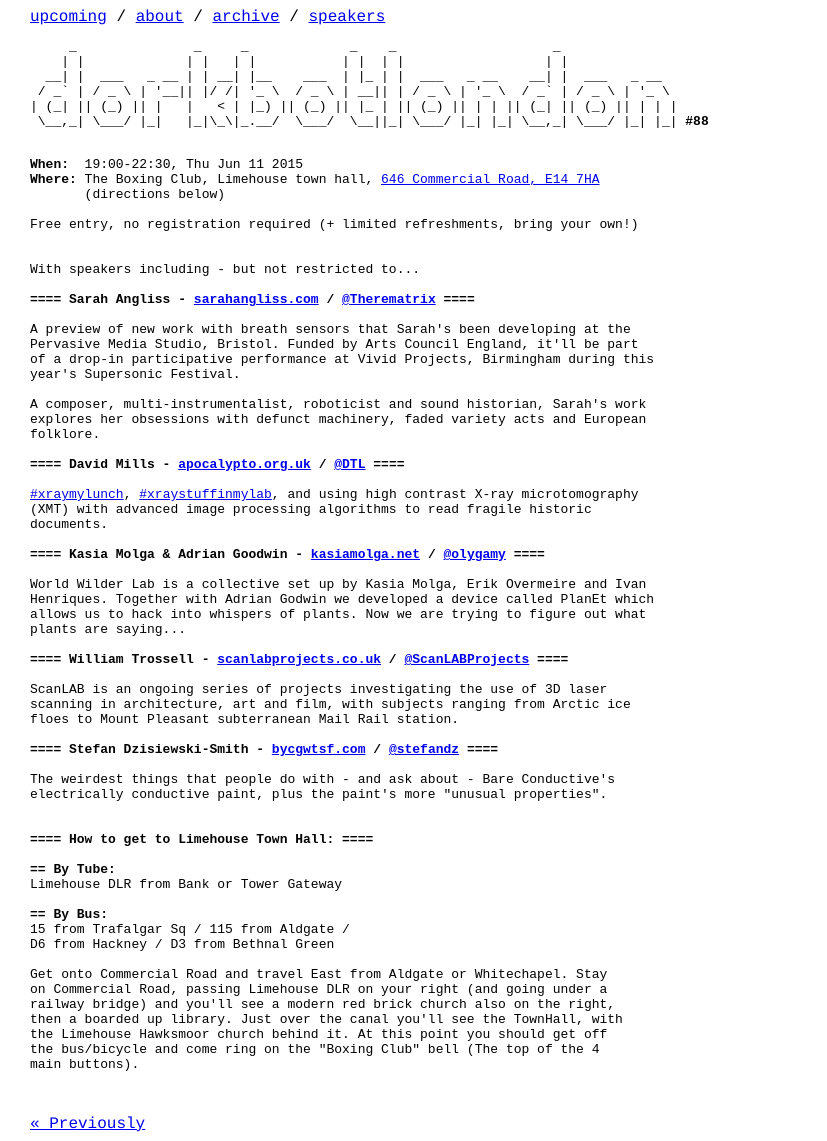
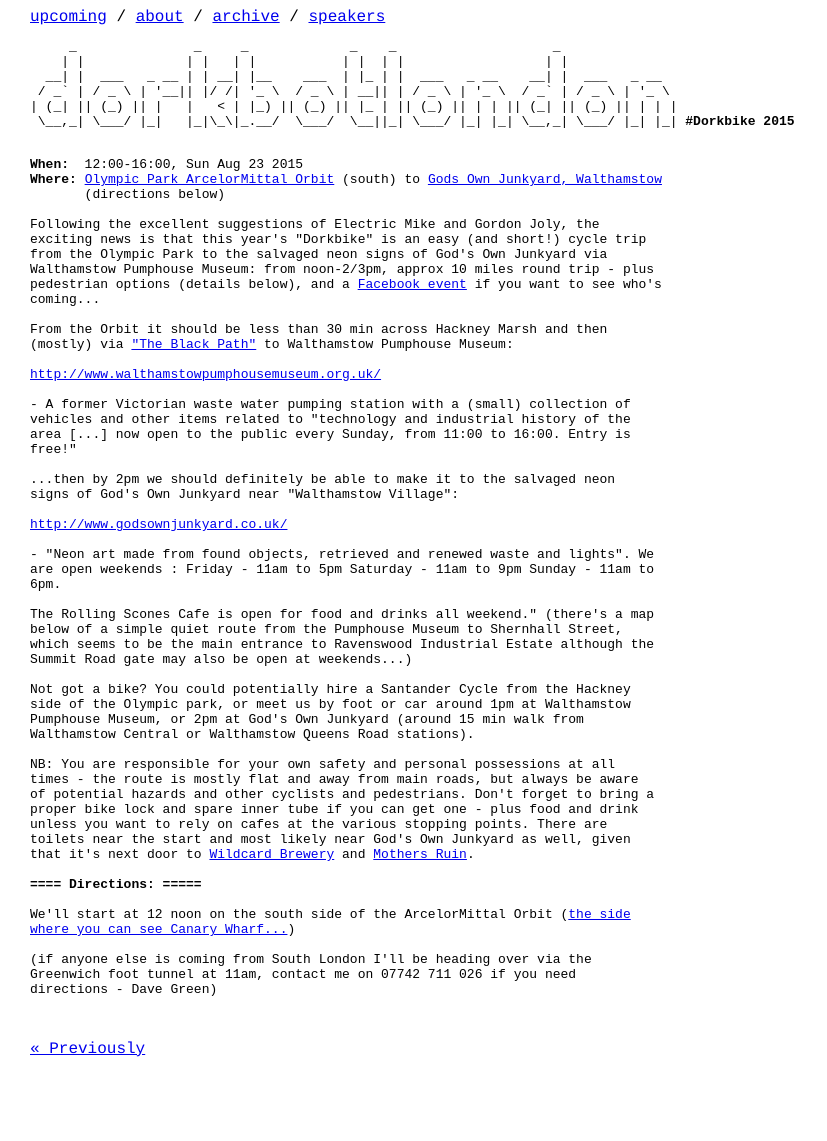
Before and after one commit to dorkbotlondon/dorkbotlondon.github.io, a Jekyll site: the page built from index.html, in a window 1280 px wide. Shown: the whole page, without its empty margins (0-827 px from the left). Built offline with Jekyll 4.4.1, drawn with Linux system fonts in a browser that asks for light colours; Markdown is read by kramdown in place of the engine named in the settings; after the commit the page ends 1066 px from its top, so only the background shows below that.

Commit message:
Dorkbike 2015

```diff
--- a/_data/locations.yml
+++ b/_data/locations.yml
@@ -20,6 +20,21 @@
         the Limehouse Hawksmoor church behind it. At this point you should get off
         the bus/bicycle and come ring on the "Boxing Club" bell (The top of the 4
         main buttons).
+
+dorkbike_2015:
+    where:
+        Olympic Park ArcelorMittal Orbit (south) to Gods Own Junkyard, Walthamstow
+    where_html: |
+        <a href="https://maps.google.com/maps?ll=51.538333%2C-0.013333&amp;q=51.538333%2C-0.013333&amp;hl=en&amp;t=m&amp;z=15">Olympic Park ArcelorMittal Orbit</a> (south) to <a href="https://www.google.co.uk/maps/place/God's+Own+Junkyard/@51.5840099,-0.0084168,15z/data=!4m2!3m1!1s0x0:0x736b3c7749367c3c?sa=X&ved=0CIkBEPwSMA1qFQoTCLuXlJPmjccCFWYG2wodFHoB8Q">Gods Own Junkyard, Walthamstow</a>
+    directions: |
+        <b>==== Directions: =====</b>
+
+        We'll start at 12 noon on the south side of the ArcelorMittal Orbit (<a href="https://maps.google.com/maps?ll=51.538333%2C-0.013333&amp;q=51.538333%2C-0.013333&amp;hl=en&amp;t=m&amp;z=15">the side
+        where you can see Canary Wharf...</a>)
+
+        (if anyone else is coming from South London I'll be heading over via the
+        Greenwich foot tunnel at 11am, contact me on 07742 711 026 if you need
+        directions - Dave Green)
 
 stream_arts:
     where:
```
Also changed, not shown: _posts/2015-08-23-dorkbike-2015.html (added, +51 -0 lines).
